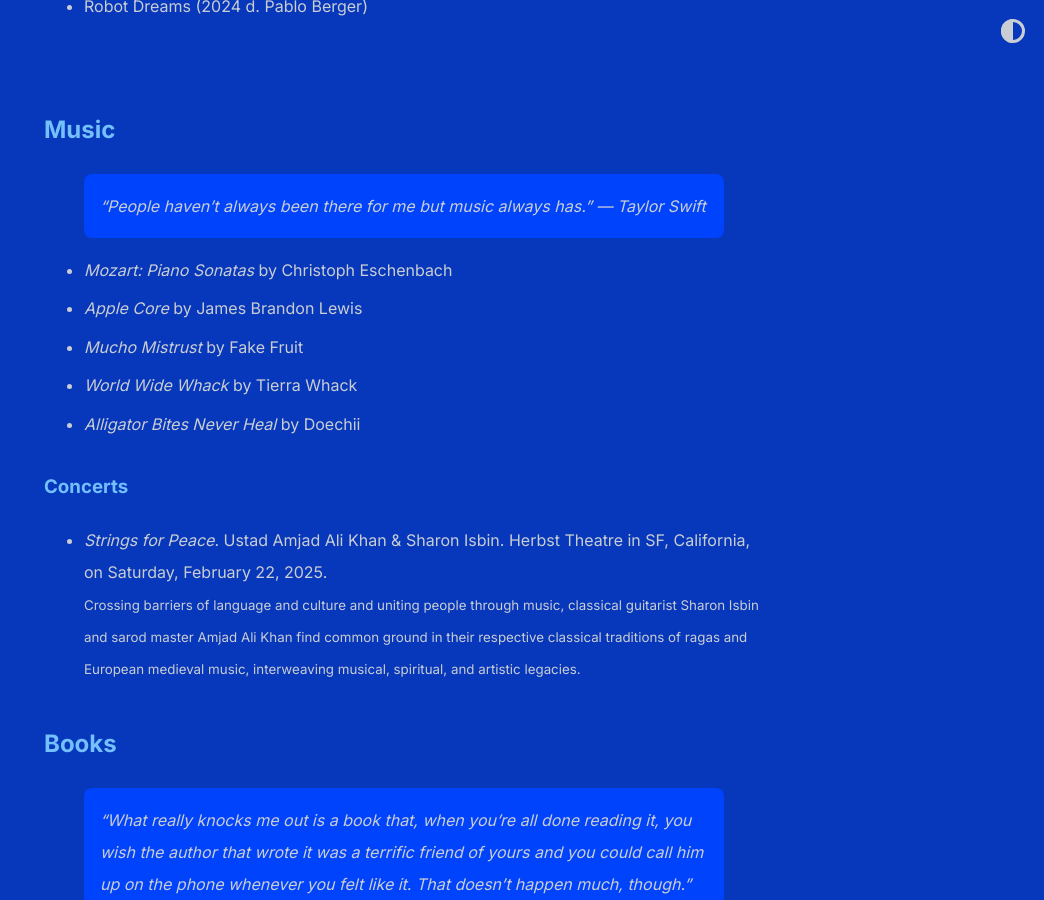
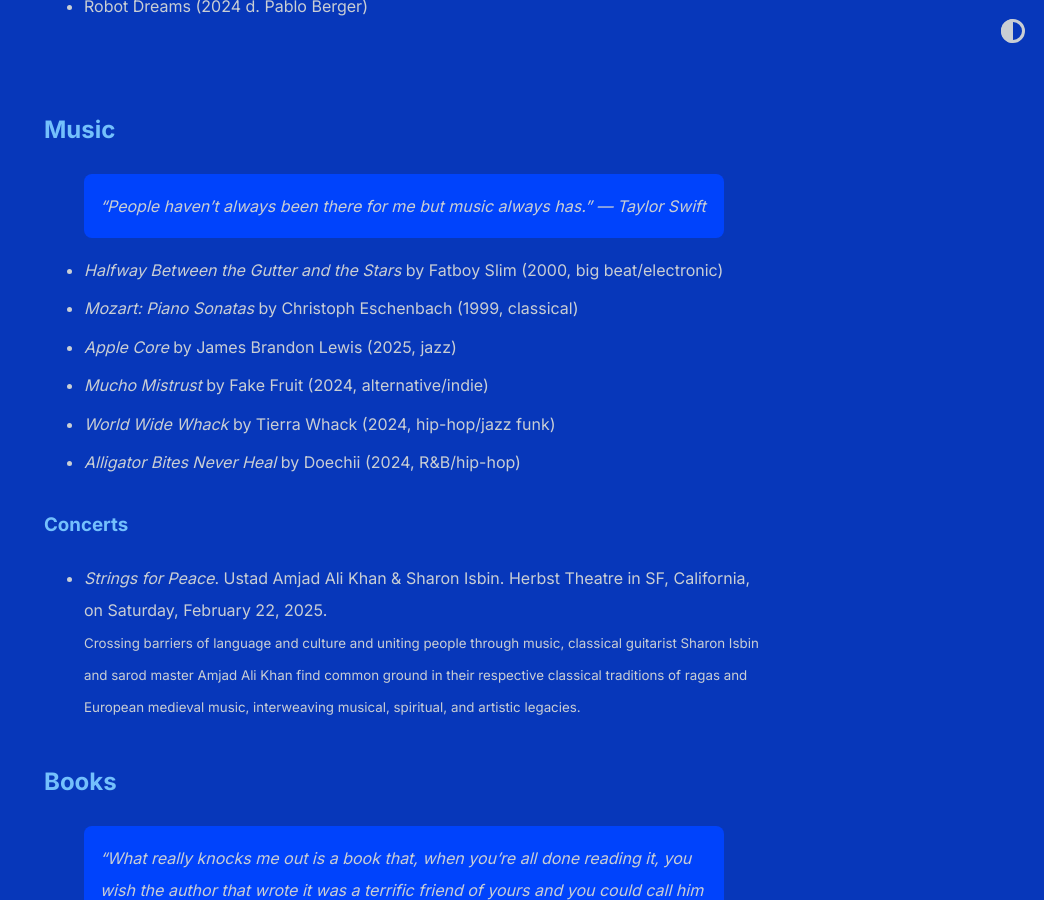
Before and after one commit to shihankanungo/shihankanungo.github.io, a Jekyll site: the page built from wrapped.md, in a window 1280 px wide and 900 px high, scrolled down 604 px. Shown: the whole window, without its empty margins (236-1280 px from the left). Built offline with Jekyll 4.4.1, drawn with Linux system fonts in a browser that asks for light colours.

Commit message:
Update wrapped.md

```diff
--- a/wrapped.md
+++ b/wrapped.md
@@ -21,11 +21,12 @@
 
 > "People haven't always been there for me but music always has." --- Taylor Swift
 
-- *Mozart: Piano Sonatas* by Christoph Eschenbach
-- *Apple Core* by James Brandon Lewis
-- *Mucho Mistrust* by Fake Fruit
-- *World Wide Whack* by Tierra Whack
-- *Alligator Bites Never Heal* by Doechii
+- *Halfway Between the Gutter and the Stars* by Fatboy Slim (2000, big beat/electronic)
+- *Mozart: Piano Sonatas* by Christoph Eschenbach (1999, classical)
+- *Apple Core* by James Brandon Lewis (2025, jazz)
+- *Mucho Mistrust* by Fake Fruit (2024, alternative/indie)
+- *World Wide Whack* by Tierra Whack (2024, hip-hop/jazz funk)
+- *Alligator Bites Never Heal* by Doechii (2024, R&B/hip-hop)
 
 ### Concerts
 
```
